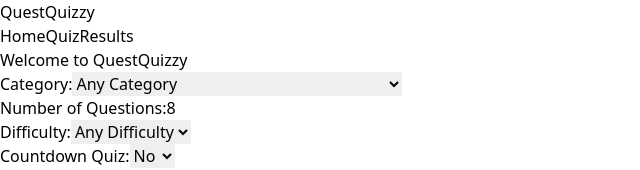
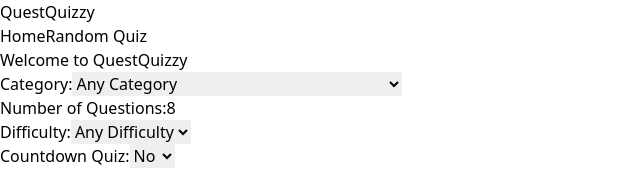
Before and after one commit to j-goyal/reactTriviaQuizzy, a React (Vite) app: page / in a window 1280 px wide. Shown: the top 170 px of the page, without its empty margins (0-640 px from the left). Built offline with nearby package versions, Linux system fonts and the light colour scheme.

Commit message:
Upgrading node 22 and header changes

```diff
--- a/src/App.jsx
+++ b/src/App.jsx
@@ -25,11 +25,7 @@
       {
         path: 'quiz/:quizid',
         element: <Quiz />,
-      },
-      {
-        path: 'results',
-        element: <Results />,
-      },
+      }
     ],
   },
 ]);
--- a/src/components/Header.jsx
+++ b/src/components/Header.jsx
@@ -38,10 +38,7 @@
         </NavLink>
         <NavLink to={randomQuizLink} className={`mx-2 hover:text-gray-300 ${location.pathname.startsWith('/quiz') ? 'text-gray-700' : ''}`}
            onClick={handleRandomQuizClick}>
-          Quiz
-        </NavLink>
-        <NavLink to="/results" className={({isActive}) => `mx-2 hover:text-gray-300 ${isActive ? "text-gray-700" : ""}`}>
-          Results
+          Random Quiz
         </NavLink>
       </nav>
     </header>
```
Also changed, not shown: src/components/Results.jsx (deleted), 1 other file (tests, documents, lock files or other folders).
